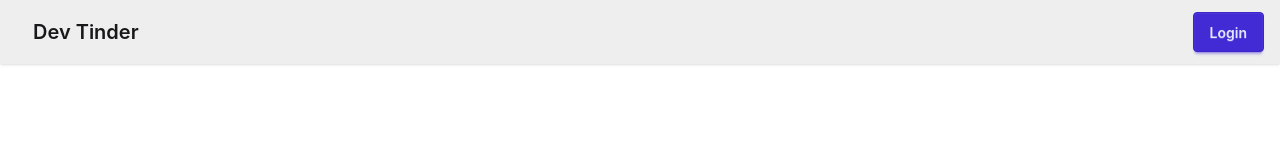
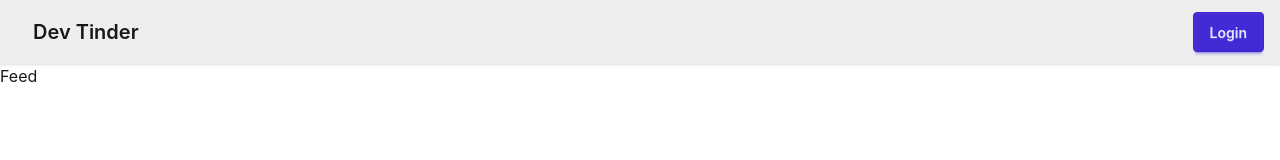
Before and after one commit to Prabhatvrma1/dev-platform, a React (Vite) app in the folder frontend/: page / in a window 1280 px wide. Shown: the top 160 px of the page. Built offline with nearby package versions, Linux system fonts and the light colour scheme.

Commit message:
fixed eveyrhting imporoved folder structure

```diff
--- a/frontend/src/App.tsx
+++ b/frontend/src/App.tsx
@@ -1,12 +1,12 @@
-import Navbar from "./navbar"
+import Navbar from "./components/navbar"
 import { BrowserRouter, Routes, Route } from "react-router-dom";
-import Body from "./Body";
-import Login from "./Login";
-import Profile from "./Profile";
-import Footer from "./Footer";
+import Body from "./components/Body";
+import Login from "./components/Login";
+import Profile from "./components/Profile";
+import Footer from "./components/Footer";
 import { Provider } from "react-redux";
 import appStore from "./utils/appStore";
-
+import Feed from "./components/Feed";
 function App() {
   return (
 
@@ -16,6 +16,7 @@ function App() {
 
         <Routes>
           <Route path="/" element={<Body />}>
+            <Route path="/" element={<Feed />} />
             <Route path="/login" element={<Login />} />
             <Route path="/profile" element={<Profile />} />
 
--- a/frontend/src/Body.tsx
+++ b/frontend/src/components/Body.tsx
@@ -1,4 +1,4 @@
-import Navbar from "./navbar"
+//import Navbar from "../navbar"
 import { BrowserRouter, Routes, Route } from "react-router-dom";
 import { Outlet } from "react-router-dom";
 
--- /dev/null
+++ b/frontend/src/components/Feed.tsx
@@ -0,0 +1,11 @@
+import { memo } from 'react';
+
+const Feed = () => {
+  return (
+    <div>
+      <h2>Feed</h2>
+    </div>
+  );
+};
+
+export default memo(Feed);
--- a/frontend/src/Login.tsx
+++ b/frontend/src/components/Login.tsx
@@ -2,7 +2,8 @@ import axios from "axios";
 import { memo, useState } from "react";
 import { useDispatch } from "react-redux";
 import { useNavigate } from "react-router-dom";
-import { addUser } from "./utils/userSlice";
+import { addUser } from "../utils/userSlice";
+import { BASE_URL } from "../utils/constants";
 
 const Login = () => {
   const [emailid, setemailid] = useState("test@gmail.com");
@@ -14,7 +15,7 @@ const Login = () => {
   const handle = async () => {
     try {
       const res = await axios.post(
-        "http://localhost:3000/login",
+        BASE_URL + "/login",
         {
           email: emailid,
           password,
--- a/frontend/src/navbar.tsx
+++ b/frontend/src/components/navbar.tsx
@@ -1,4 +1,4 @@
-import { useAppSelector } from "./hooks";
+import { useAppSelector } from "../hooks";
 import { useNavigate } from "react-router-dom";
 
 const Navbar = () => {
--- /dev/null
+++ b/frontend/src/utils/constants.ts
@@ -0,0 +1 @@
+export const BASE_URL = "http://localhost:3000";
```
Also changed, not shown: frontend/src/components/Footer.tsx (renamed from frontend/src/Footer.tsx), frontend/src/components/Profile.tsx (renamed from frontend/src/Profile.tsx).
